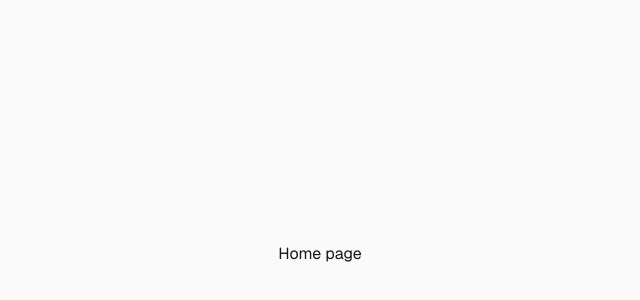
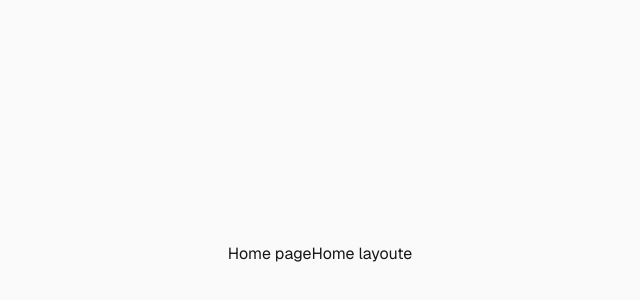
Before and after one commit to CodeMonitor-lab/8fx-micro-template-collection, a Next.js app in the folder micro-temp/: page / in a window 1280 px wide. Shown: the part 146-446 px from the top of the page, without its empty margins (320-960 px from the left). Built offline with nearby package versions, Linux system fonts and the light colour scheme.

Commit message:
Add text #7

```diff
--- a/micro-temp/src/app/page.js
+++ b/micro-temp/src/app/page.js
@@ -4,6 +4,7 @@ export default function Home() {
   return (
     <div className="flex min-h-screen items-center justify-center bg-zinc-50 font-sans dark:bg-black">
       <h1>Home page</h1>
+      <h2>Home layoute</h2>
     </div>
   );
 }
```
